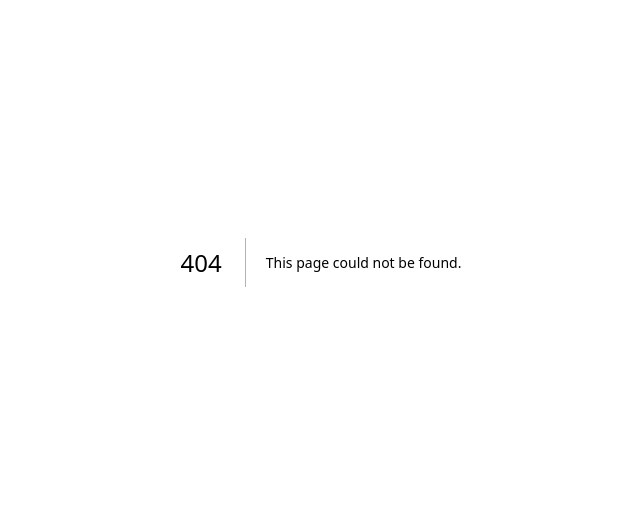
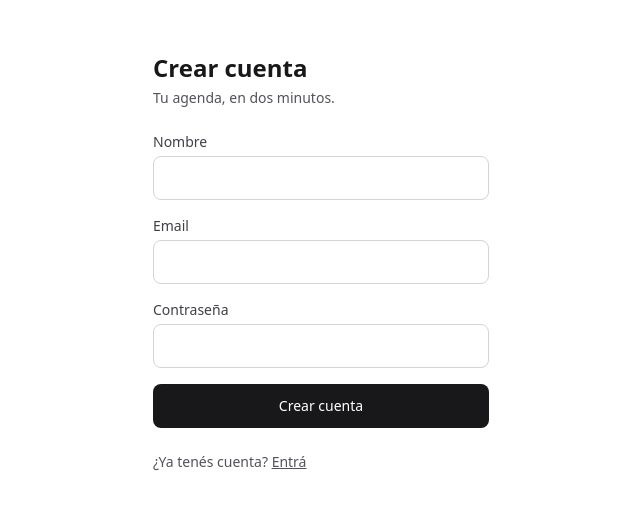
Before and after one commit to emanuelpps/turnofijo, a Next.js app: page /registro in a window 1280 px wide. Before the commit this address had no page. Shown: the part 138-646 px from the top of the page, without its empty margins (319-959 px from the left). Built offline with nearby package versions, Linux system fonts and the light colour scheme.

Commit message:
feat: registro, login, logout y rutas protegidas

```diff
--- /dev/null
+++ b/src/app/(app)/agenda/page.tsx
@@ -0,0 +1,3 @@
+export default function AgendaPage() {
+  return <h1 className="text-xl font-semibold">Agenda</h1>
+}
--- /dev/null
+++ b/src/app/(app)/layout.tsx
@@ -0,0 +1,53 @@
+import Link from 'next/link'
+import { redirect } from 'next/navigation'
+import { crearClienteServidor } from '@/lib/supabase/servidor'
+import { cerrarSesion } from '../(auth)/acciones'
+
+const NAVEGACION = [
+  { href: '/agenda', texto: 'Agenda' },
+  { href: '/pacientes', texto: 'Pacientes' },
+  { href: '/configuracion', texto: 'Configuración' },
+]
+
+export default async function LayoutApp({ children }: { children: React.ReactNode }) {
+  const supabase = await crearClienteServidor()
+  const {
+    data: { user },
+  } = await supabase.auth.getUser()
+
+  // El middleware ya redirige, pero el layout no confía en eso: es la última
+  // barrera antes de renderizar datos de un tenant.
+  if (!user) redirect('/login')
+
+  const { data: profesional } = await supabase
+    .from('professionals')
+    .select('nombre')
+    .eq('id', user.id)
+    .single()
+
+  return (
+    <div className="min-h-dvh">
+      <header className="border-b border-zinc-200">
+        <div className="mx-auto flex max-w-6xl items-center gap-6 px-4 py-3">
+          <span className="font-semibold">Turno Fijo</span>
+          <nav className="flex gap-4 text-sm">
+            {NAVEGACION.map((item) => (
+              <Link key={item.href} href={item.href} className="text-zinc-600 hover:text-zinc-900">
+                {item.texto}
+              </Link>
+            ))}
+          </nav>
+          <div className="ml-auto flex items-center gap-3 text-sm text-zinc-600">
+            <span className="hidden sm:inline">{profesional?.nombre || user.email}</span>
+            <form action={cerrarSesion}>
+              <button type="submit" className="underline">
+                Salir
+              </button>
+            </form>
+          </div>
+        </div>
+      </header>
+      <main className="mx-auto max-w-6xl px-4 py-6">{children}</main>
+    </div>
+  )
+}
--- /dev/null
+++ b/src/app/(auth)/acciones.ts
@@ -0,0 +1,77 @@
+'use server'
+
+import { redirect } from 'next/navigation'
+import { revalidatePath } from 'next/cache'
+import { z } from 'zod'
+import { crearClienteServidor } from '@/lib/supabase/servidor'
+
+export type EstadoFormulario = { error?: string }
+
+const esquemaRegistro = z.object({
+  nombre: z.string().trim().min(2, 'Poné tu nombre.'),
+  email: z.string().trim().toLowerCase().email('Ese email no parece válido.'),
+  password: z.string().min(8, 'La contraseña tiene que tener al menos 8 caracteres.'),
+})
+
+const esquemaLogin = z.object({
+  email: z.string().trim().toLowerCase().email('Ese email no parece válido.'),
+  password: z.string().min(1, 'Escribí tu contraseña.'),
+})
+
+export async function registrarse(
+  _estado: EstadoFormulario,
+  datos: FormData,
+): Promise<EstadoFormulario> {
+  const parseado = esquemaRegistro.safeParse({
+    nombre: datos.get('nombre'),
+    email: datos.get('email'),
+    password: datos.get('password'),
+  })
+  if (!parseado.success) {
+    return { error: parseado.error.issues[0].message }
+  }
+
+  const supabase = await crearClienteServidor()
+  const { error } = await supabase.auth.signUp({
+    email: parseado.data.email,
+    password: parseado.data.password,
+    options: { data: { nombre: parseado.data.nombre } },
+  })
+
+  if (error) {
+    return { error: 'No se pudo crear la cuenta. Puede que ese email ya esté registrado.' }
+  }
+
+  revalidatePath('/', 'layout')
+  redirect('/agenda')
+}
+
+export async function iniciarSesion(
+  _estado: EstadoFormulario,
+  datos: FormData,
+): Promise<EstadoFormulario> {
+  const parseado = esquemaLogin.safeParse({
+    email: datos.get('email'),
+    password: datos.get('password'),
+  })
+  if (!parseado.success) {
+    return { error: parseado.error.issues[0].message }
+  }
+
+  const supabase = await crearClienteServidor()
+  const { error } = await supabase.auth.signInWithPassword(parseado.data)
+
+  if (error) {
+    return { error: 'Email o contraseña incorrectos.' }
+  }
+
+  revalidatePath('/', 'layout')
+  redirect('/agenda')
+}
+
+export async function cerrarSesion() {
+  const supabase = await crearClienteServidor()
+  await supabase.auth.signOut()
+  revalidatePath('/', 'layout')
+  redirect('/login')
+}
--- /dev/null
+++ b/src/app/(auth)/login/page.tsx
@@ -0,0 +1,40 @@
+'use client'
+
+import Link from 'next/link'
+import { useActionState } from 'react'
+import { iniciarSesion, type EstadoFormulario } from '../acciones'
+import { Boton } from '@/componentes/ui/boton'
+import { Campo } from '@/componentes/ui/campo'
+
+export default function LoginPage() {
+  const [estado, accion, pendiente] = useActionState<EstadoFormulario, FormData>(iniciarSesion, {})
+
+  return (
+    <main className="mx-auto flex min-h-dvh max-w-sm flex-col justify-center px-6">
+      <h1 className="mb-1 text-2xl font-semibold">Turno Fijo</h1>
+      <p className="mb-6 text-sm text-zinc-600">Entrá a tu agenda.</p>
+
+      <form action={accion} className="space-y-4">
+        <Campo etiqueta="Email" name="email" type="email" autoComplete="email" required />
+        <Campo
+          etiqueta="Contraseña"
+          name="password"
+          type="password"
+          autoComplete="current-password"
+          required
+        />
+        {estado.error && <p className="text-sm text-red-600">{estado.error}</p>}
+        <Boton type="submit" className="w-full" disabled={pendiente}>
+          {pendiente ? 'Entrando…' : 'Entrar'}
+        </Boton>
+      </form>
+
+      <p className="mt-6 text-sm text-zinc-600">
+        ¿No tenés cuenta?{' '}
+        <Link href="/registro" className="font-medium underline">
+          Creá una
+        </Link>
+      </p>
+    </main>
+  )
+}
--- /dev/null
+++ b/src/app/(auth)/registro/page.tsx
@@ -0,0 +1,42 @@
+'use client'
+
+import Link from 'next/link'
+import { useActionState } from 'react'
+import { registrarse, type EstadoFormulario } from '../acciones'
+import { Boton } from '@/componentes/ui/boton'
+import { Campo } from '@/componentes/ui/campo'
+
+export default function RegistroPage() {
+  const [estado, accion, pendiente] = useActionState<EstadoFormulario, FormData>(registrarse, {})
+
+  return (
+    <main className="mx-auto flex min-h-dvh max-w-sm flex-col justify-center px-6">
+      <h1 className="mb-1 text-2xl font-semibold">Crear cuenta</h1>
+      <p className="mb-6 text-sm text-zinc-600">Tu agenda, en dos minutos.</p>
+
+      <form action={accion} className="space-y-4">
+        <Campo etiqueta="Nombre" name="nombre" autoComplete="name" required />
+        <Campo etiqueta="Email" name="email" type="email" autoComplete="email" required />
+        <Campo
+          etiqueta="Contraseña"
+          name="password"
+          type="password"
+          autoComplete="new-password"
+          minLength={8}
+          required
+        />
+        {estado.error && <p className="text-sm text-red-600">{estado.error}</p>}
+        <Boton type="submit" className="w-full" disabled={pendiente}>
+          {pendiente ? 'Creando…' : 'Crear cuenta'}
+        </Boton>
+      </form>
+
+      <p className="mt-6 text-sm text-zinc-600">
+        ¿Ya tenés cuenta?{' '}
+        <Link href="/login" className="font-medium underline">
+          Entrá
+        </Link>
+      </p>
+    </main>
+  )
+}
--- a/src/app/page.tsx
+++ /dev/null
@@ -1,5 +0,0 @@
-import { redirect } from 'next/navigation'
-
-export default function Home() {
-  redirect('/agenda')
-}
--- /dev/null
+++ b/src/componentes/ui/boton.tsx
@@ -0,0 +1,27 @@
+import { clsx } from 'clsx'
+
+type Variante = 'primario' | 'secundario' | 'peligro'
+
+const ESTILOS: Record<Variante, string> = {
+  primario: 'bg-zinc-900 text-white hover:bg-zinc-800',
+  secundario: 'bg-white text-zinc-900 border border-zinc-300 hover:bg-zinc-50',
+  peligro: 'bg-white text-red-700 border border-red-300 hover:bg-red-50',
+}
+
+export function Boton({
+  variante = 'primario',
+  className,
+  ...props
+}: React.ButtonHTMLAttributes<HTMLButtonElement> & { variante?: Variante }) {
+  return (
+    <button
+      {...props}
+      className={clsx(
+        'inline-flex min-h-11 items-center justify-center rounded-lg px-4 text-sm font-medium',
+        'transition-colors disabled:opacity-50 disabled:pointer-events-none',
+        ESTILOS[variante],
+        className,
+      )}
+    />
+  )
+}
--- /dev/null
+++ b/src/componentes/ui/campo.tsx
@@ -0,0 +1,24 @@
+import { clsx } from 'clsx'
+
+export function Campo({
+  etiqueta,
+  error,
+  className,
+  ...props
+}: React.InputHTMLAttributes<HTMLInputElement> & { etiqueta: string; error?: string }) {
+  return (
+    <label className="block">
+      <span className="mb-1 block text-sm font-medium text-zinc-700">{etiqueta}</span>
+      <input
+        {...props}
+        className={clsx(
+          'block w-full min-h-11 rounded-lg border px-3 text-base',
+          'focus:outline-none focus:ring-2 focus:ring-zinc-900',
+          error ? 'border-red-400' : 'border-zinc-300',
+          className,
+        )}
+      />
+      {error && <span className="mt-1 block text-sm text-red-600">{error}</span>}
+    </label>
+  )
+}
```
